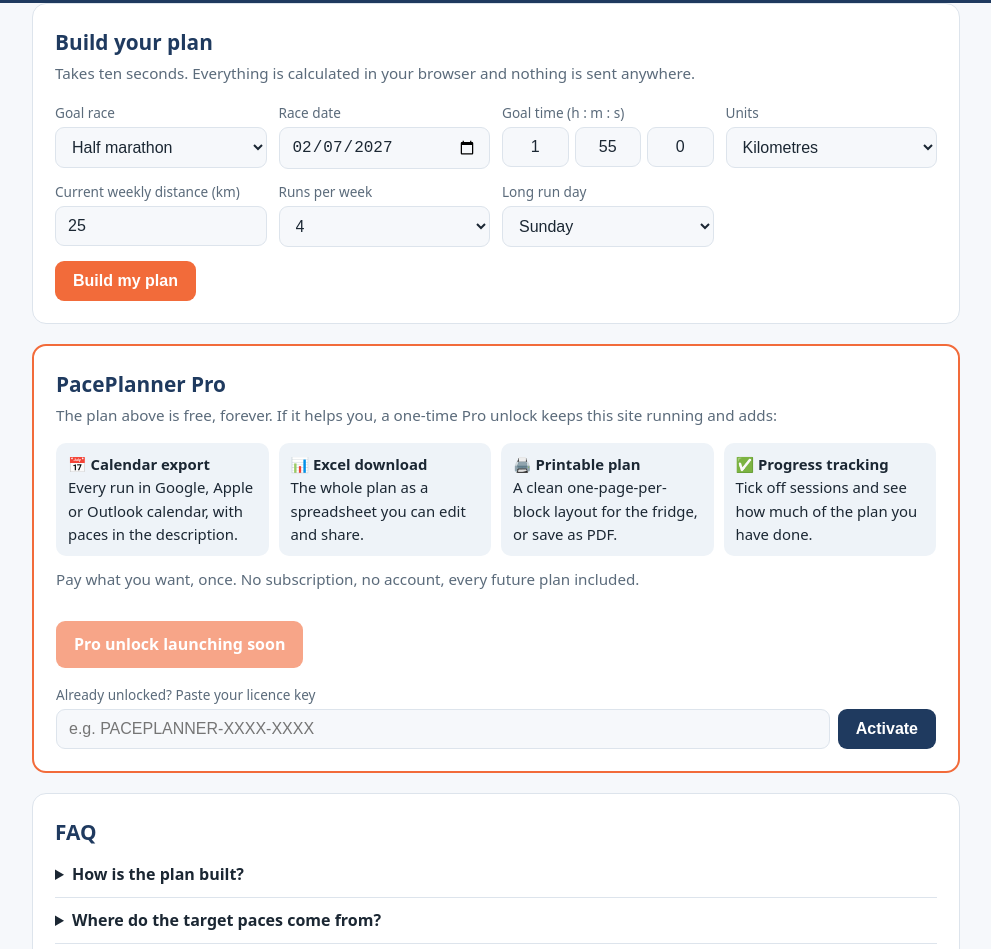
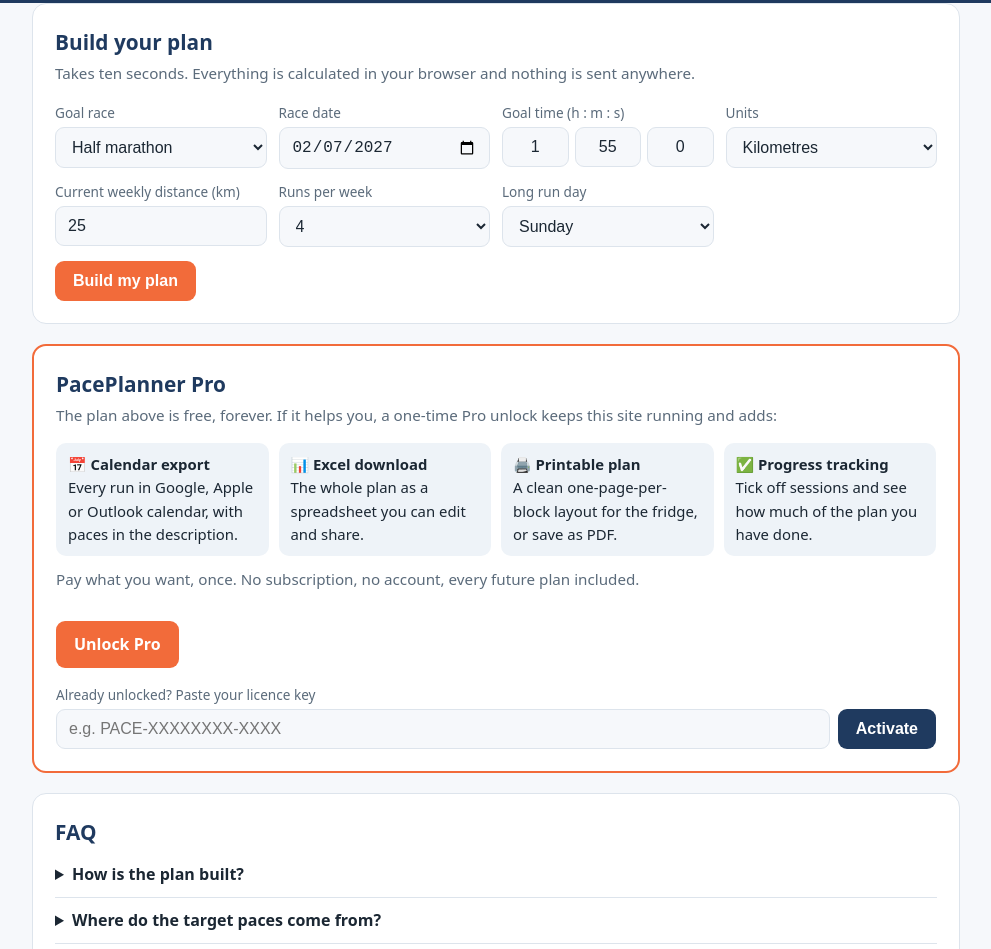
Before and after one commit to Dwalver/paceplanner, a plain HTML site: page plan/index.html in a window 1280 px wide. Shown: the part 209-1158 px from the top of the page, without its empty margins (144-1135 px from the left). Drawn offline with Linux system fonts and the light colour scheme.

Commit message:
Connect Pro unlock to Polar checkout and licence keys (#2)
Claude-Session: https://claude.ai/code/session_01TcV97YoCjFSkKWBC5L7wF5

Co-authored-by: Claude <noreply@anthropic.com>

```diff
--- a/plan/index.html
+++ b/plan/index.html
@@ -138,7 +138,7 @@ footer a{color:var(--muted)}
 <p class="sub" style="margin-top:12px">Pay what you want, once. No subscription, no account, every future plan included.</p>
 <div id="pro-buy"><a class="btn" id="buy" href="#" target="_blank" rel="noopener">Unlock Pro</a></div>
 <div class="keyrow" style="margin-top:16px">
- <div style="flex:1 1 240px"><label for="k-in">Already unlocked? Paste your licence key</label><input id="k-in" placeholder="e.g. PACEPLANNER-XXXX-XXXX" autocomplete="off"></div>
+ <div style="flex:1 1 240px"><label for="k-in">Already unlocked? Paste your licence key</label><input id="k-in" placeholder="e.g. PACE-XXXXXXXX-XXXX" autocomplete="off"></div>
  <button class="sec" id="k-go">Activate</button>
 </div>
 <div id="k-msg" class="note hide" aria-live="polite"></div>
@@ -159,8 +159,8 @@ footer a{color:var(--muted)}
 <script>
 // ---- Configuration (filled in once the Polar account exists) ----
 const CFG = {
-  checkoutUrl: "",          // Polar checkout link for the Pro unlock
-  polarOrgId: "",           // Polar organization id (public)
+  checkoutUrl: "https://buy.polar.sh/polar_cl_0LXsjlnS0M3zndJ2qWFGYxCahc70jeddCb0ZN0btcgl",          // Polar checkout link for the Pro unlock
+  polarOrgId: "9529c75f-b6d9-4ba4-b60e-3c5f86796307",           // Polar organization id (public)
 };
 // -----------------------------------------------------------------
 const $ = id => document.getElementById(id);
```
